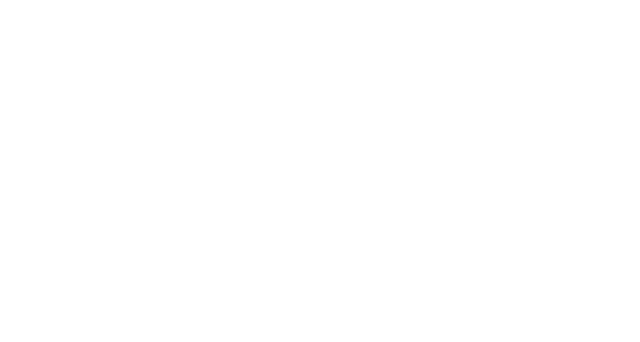
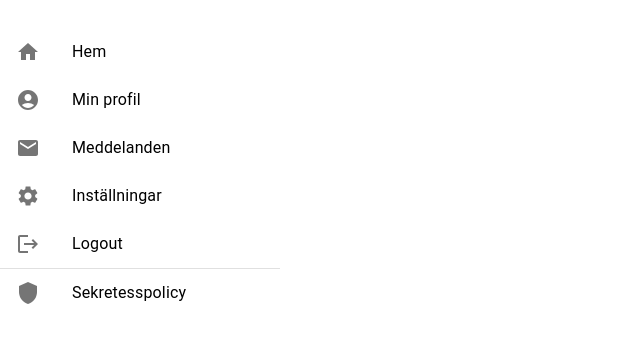
Before and after one commit to emiliaajax/litter, a React (Create React App) app in the folder litter-client/: page / in a window 1280 px wide. Shown: the top 342 px of the page, without its empty margins (0-640 px from the left). Built offline with nearby package versions, Linux system fonts and the light colour scheme.

Commit message:
Add basic layout with components from previous projects

```diff
--- a/litter-client/src/App.js
+++ b/litter-client/src/App.js
@@ -1,10 +1,21 @@
+import { BrowserRouter as Router, Routes, Route } from 'react-router-dom'
+import BaseLayout from './components/BaseLayout/BaseLayout.js'
+import Home from './components/Home/Home.js'
 
 function App() {
   return (
-    <div className="App">
-
-    </div>
-  );
+    <Router>
+      <div className="App">
+        <Routes>
+          <Route
+            path='/'
+            element={<BaseLayout><Home /></BaseLayout>}
+            exact={true}
+          />
+        </Routes>
+      </div>
+    </Router>
+  )
 }
 
-export default App;
+export default App
--- /dev/null
+++ b/litter-client/src/components/BaseLayout/BaseLayout.js
@@ -0,0 +1,18 @@
+import { Stack } from '@mui/material'
+import SideBar from "../SideBar/SideBar.js"
+
+const BaseLayout = (props) => {
+  const { children } = props? props : null
+
+  return (
+    <Stack
+      direction='row'
+      spacing={1}
+      sx={{ paddingTop: '20px', paddingBottom: '10px'}}>
+      <SideBar />
+      {children}
+    </Stack>
+  )
+}
+
+export default BaseLayout
--- /dev/null
+++ b/litter-client/src/components/Home/Home.js
@@ -0,0 +1,12 @@
+// import Feed from '../Feed/Feed.js'
+
+const Home = () => {
+
+  return (
+    <>
+      {/* <Feed /> */}
+    </>
+   )
+}
+
+export default Home
--- /dev/null
+++ b/litter-client/src/components/SideBar/SideBar.js
@@ -0,0 +1,84 @@
+import Box from '@mui/material/Box'
+import List from '@mui/material/List'
+import ListItemButton from '@mui/material/ListItemButton'
+import ListItemIcon from '@mui/material/ListItemIcon'
+import ListItemText from '@mui/material/ListItemText'
+import HomeIcon from '@mui/icons-material/Home'
+import EmailIcon from '@mui/icons-material/Email'
+import LogoutIcon from '@mui/icons-material/Logout'
+import AccountCircleIcon from '@mui/icons-material/AccountCircle'
+import SettingsIcon from '@mui/icons-material/Settings'
+// import { useDispatch } from 'react-redux'
+// import { useNavigate } from 'react-router-dom'
+// import { logout, reset } from '../../features/auth/authSlice'
+import { Divider } from '@mui/material'
+import ShieldIcon from '@mui/icons-material/Shield'
+
+const SideBar = () => {
+  // const dispatch = useDispatch()
+  // const navigate = useNavigate()
+
+  // const onLogout = (event) => {
+  //   event.preventDefault()
+  //   dispatch(logout())
+  //   dispatch(reset())
+  //   navigate('/')
+  // }
+
+  return (
+    <Box sx={{ width: '100%', maxWidth: 280, bgcolor: 'background.paper' }}>
+      <List component="nav" aria-label="main mailbox folders">
+        <ListItemButton
+          component='a'
+          href='/'>
+          <ListItemIcon>
+            <HomeIcon />
+          </ListItemIcon>
+          <ListItemText primary="Hem" />
+        </ListItemButton>
+        <ListItemButton
+          component='a'
+          href='/my-profile'>
+          <ListItemIcon>
+            <AccountCircleIcon />
+          </ListItemIcon>
+          <ListItemText primary="Min profil" />
+        </ListItemButton>
+        <ListItemButton
+          component='a'
+          href='/messages'>
+          <ListItemIcon>
+            <EmailIcon />
+          </ListItemIcon>
+          <ListItemText primary="Meddelanden" />
+        </ListItemButton>
+        <ListItemButton
+          component='a'
+          href='/settings'>
+          <ListItemIcon>
+            <SettingsIcon />
+          </ListItemIcon>
+          <ListItemText primary="Inställningar" />
+        </ListItemButton>
+        <ListItemButton>
+          {/* onClick={onLogout}> */}
+          <ListItemIcon>
+            <LogoutIcon />
+          </ListItemIcon>
+          <ListItemText primary="Logout" />
+        </ListItemButton>
+        <Divider />
+        <ListItemButton
+          component='a'
+          href='/privacy'>
+          <ListItemIcon>
+            <ShieldIcon />
+          </ListItemIcon>
+          <ListItemText primary="Sekretesspolicy" />
+        </ListItemButton>
+      </List>
+    </Box>
+  )
+}
+
+export default SideBar
--- a/litter-client/src/index.css
+++ b/litter-client/src/index.css
@@ -1,4 +1,4 @@
-/* body {
+body {
   margin: 0;
   font-family: -apple-system, BlinkMacSystemFont, 'Segoe UI', 'Roboto', 'Oxygen',
     'Ubuntu', 'Cantarell', 'Fira Sans', 'Droid Sans', 'Helvetica Neue',
@@ -10,4 +10,4 @@
 code {
   font-family: source-code-pro, Menlo, Monaco, Consolas, 'Courier New',
     monospace;
-} */
+}
```
Also changed, not shown: litter-client/package.json (+7 -0 lines), litter-client/public/index.html (+0 -9 lines), litter-client/src/index.js (+4 -4 lines), 2 other files (tests, documents, lock files or other folders).
